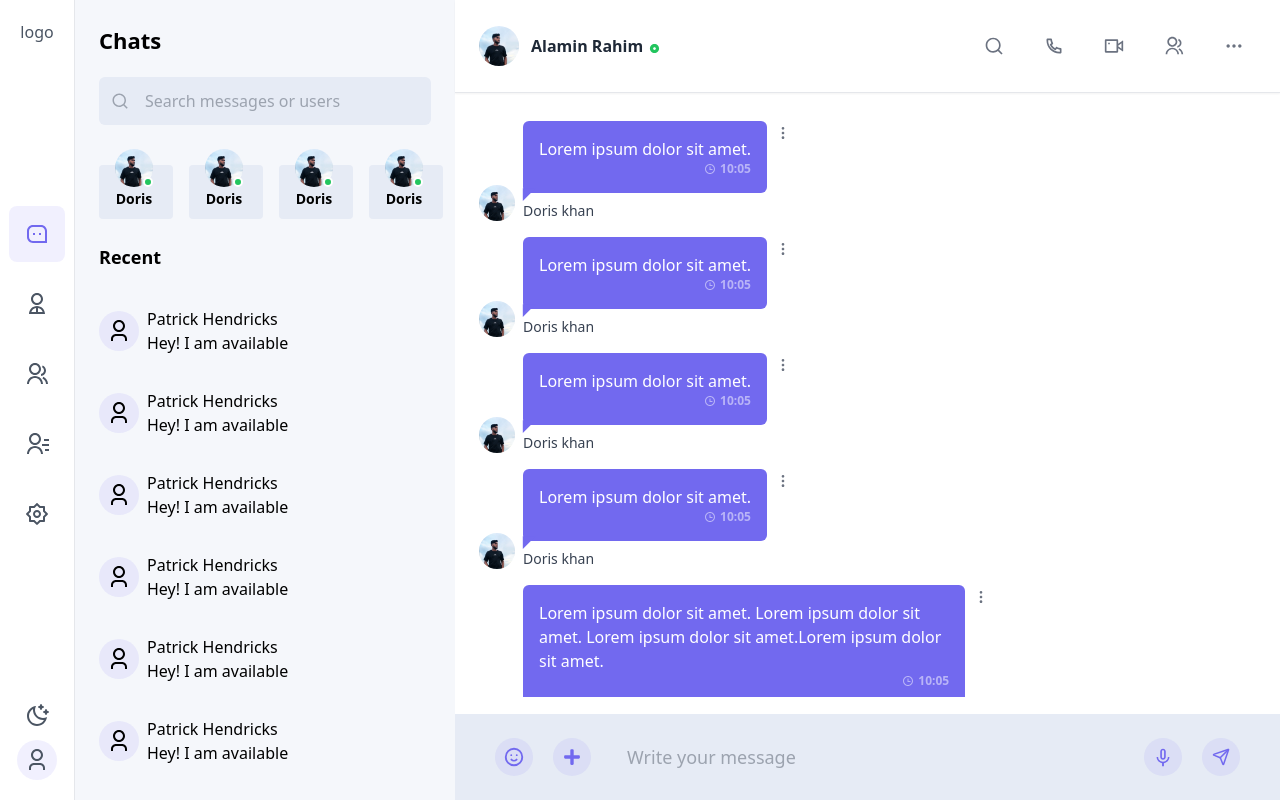
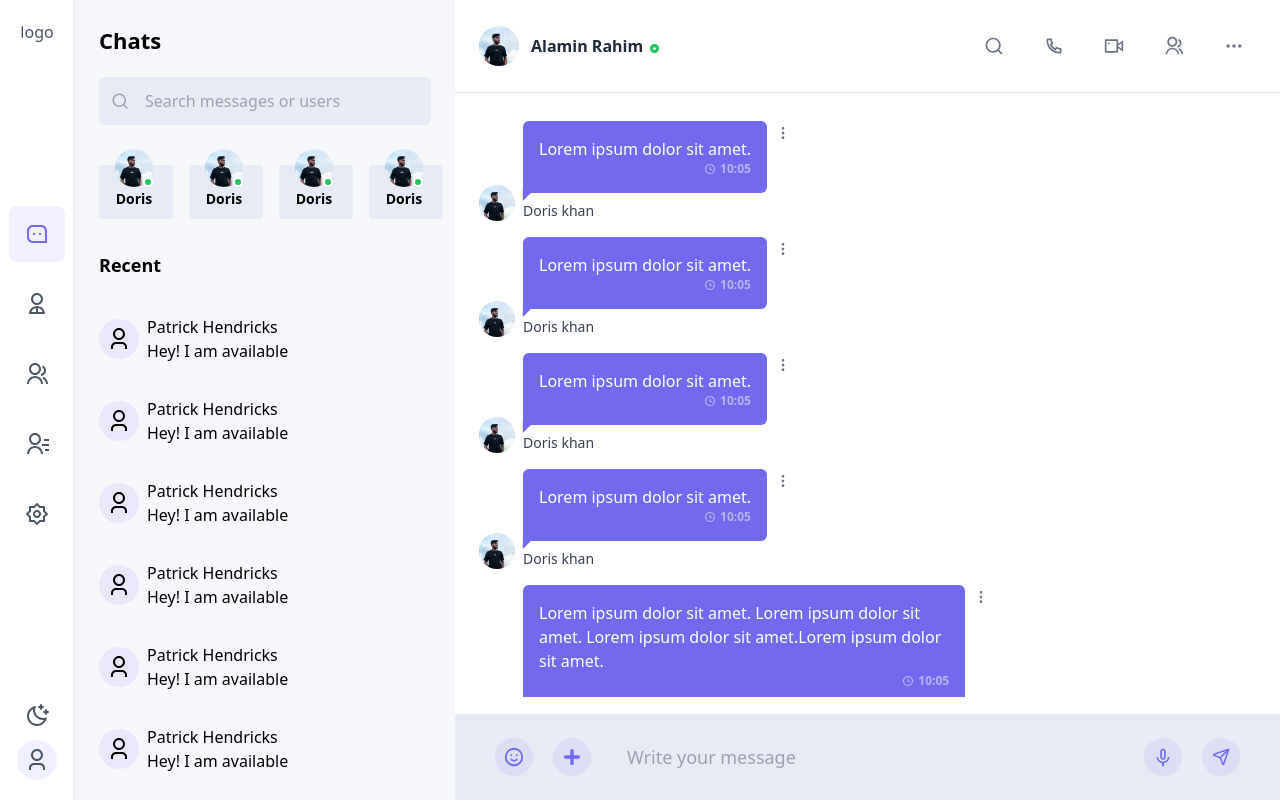
Before and after one commit to StellarWeb-Innovators/Connector, a React (Vite) app: page / in a window 1280 px wide. Built offline with nearby package versions, Linux system fonts and the light colour scheme; no server answers.

Commit message:
made small chnages

```diff
--- a/src/pages/home/common/barContents/MyChats.jsx
+++ b/src/pages/home/common/barContents/MyChats.jsx
@@ -61,7 +61,7 @@ const MyChats = () => {
             </div>
 
             {/* my chats */}
-            <h3 className="px-6 mb-4 font-semibold text-lg">Recent</h3>
+            <h3 className="px-6 mt-2 mb-4 font-semibold text-lg">Recent</h3>
             <div className=" flex flex-col gap-y-[2px] max-h-[70vh] overflow-y-auto no-scrollbar pt-1 pb-24">
                 {
                     myChats?.map((chat, index) => <Link
```
